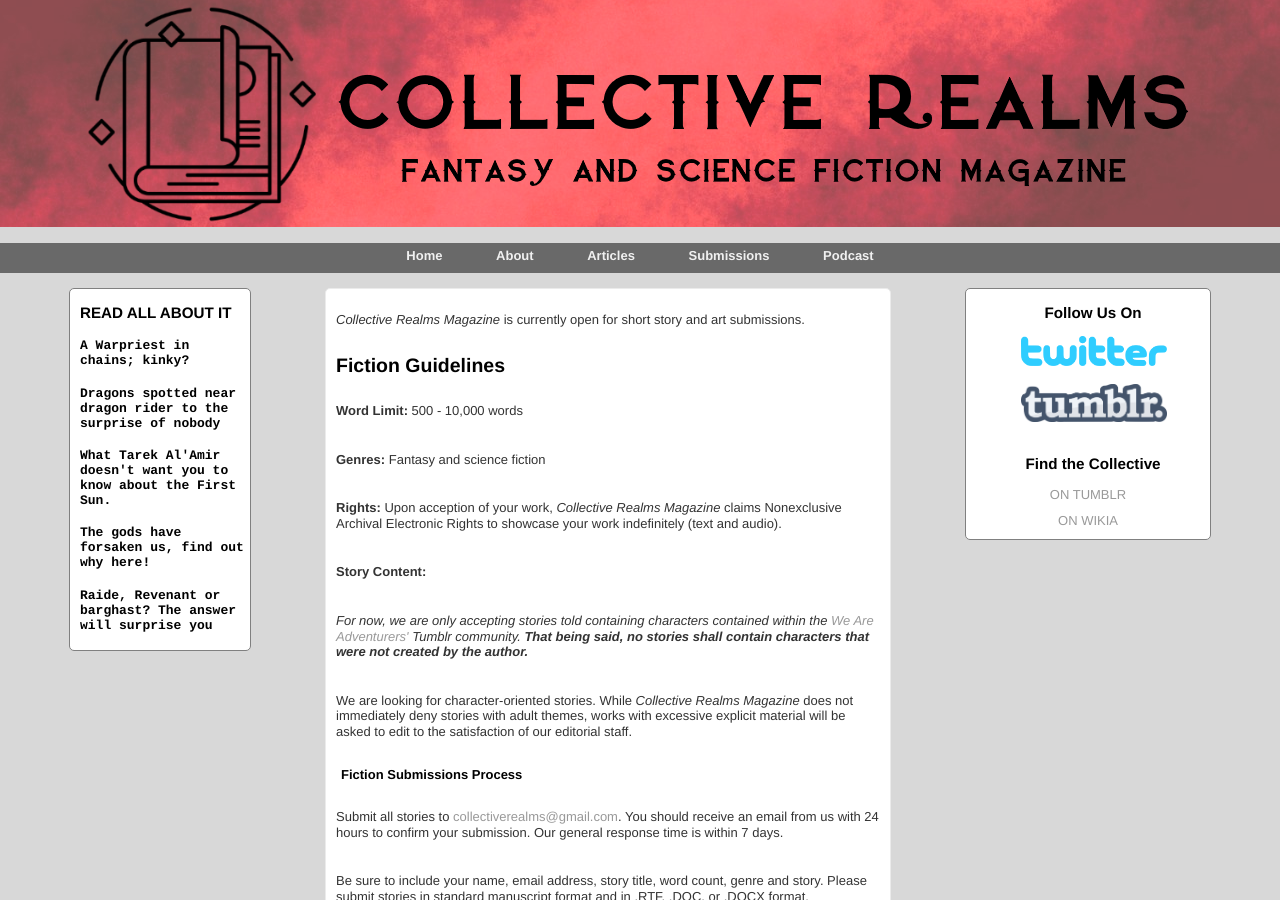
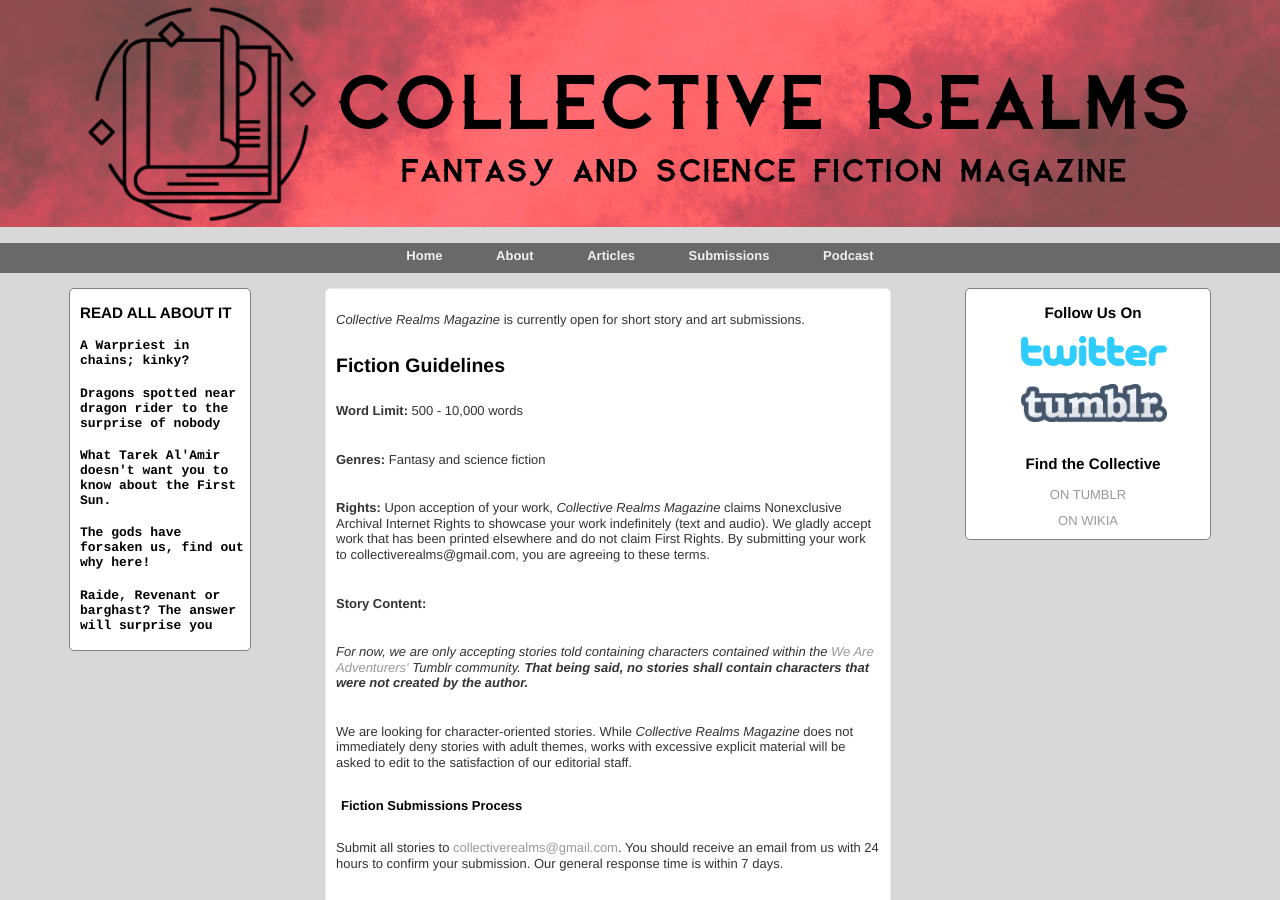
Before and after one commit to collectiverealms/collectiverealms, a Jekyll site: the page built from submissions.html, in a window 1280 px wide and 900 px high. Built offline with Jekyll 4.4.1, drawn with Linux system fonts in a browser that asks for light colours.

Commit message:
Update submissions.html

```diff
--- a/submissions.html
+++ b/submissions.html
@@ -7,7 +7,7 @@ title: Submissions
    <h2>Fiction Guidelines</h2>
    <p><strong>Word Limit:</strong> 500 - 10,000 words</p>
    <p><strong>Genres:</strong> Fantasy and science fiction</p>
-   <p><strong>Rights:</strong> Upon acception of your work, <i>Collective Realms Magazine</i> claims Nonexclusive Archival Electronic Rights to showcase your work indefinitely (text and audio).</p>
+   <p><strong>Rights:</strong> Upon acception of your work, <i>Collective Realms Magazine</i> claims Nonexclusive Archival Internet Rights to showcase your work indefinitely (text and audio). We gladly accept work that has been printed elsewhere and do not claim First Rights. By submitting your work to collectiverealms@gmail.com, you are agreeing to these terms.</p>
    <p><strong>Story Content:</strong></p>
    <p><i>For now, we are only accepting stories told containing characters contained within the <a href="http://weareadventurers.tumblr.com/">We Are Adventurers'</a> Tumblr community. <strong> That being said, no stories shall contain characters that were not created by the author.</strong></i></p>
    <p>We are looking for character-oriented stories. While <i>Collective Realms Magazine</i> does not immediately deny stories with adult themes, works with excessive explicit material will be asked to edit to the satisfaction of our editorial staff.</p>
```
